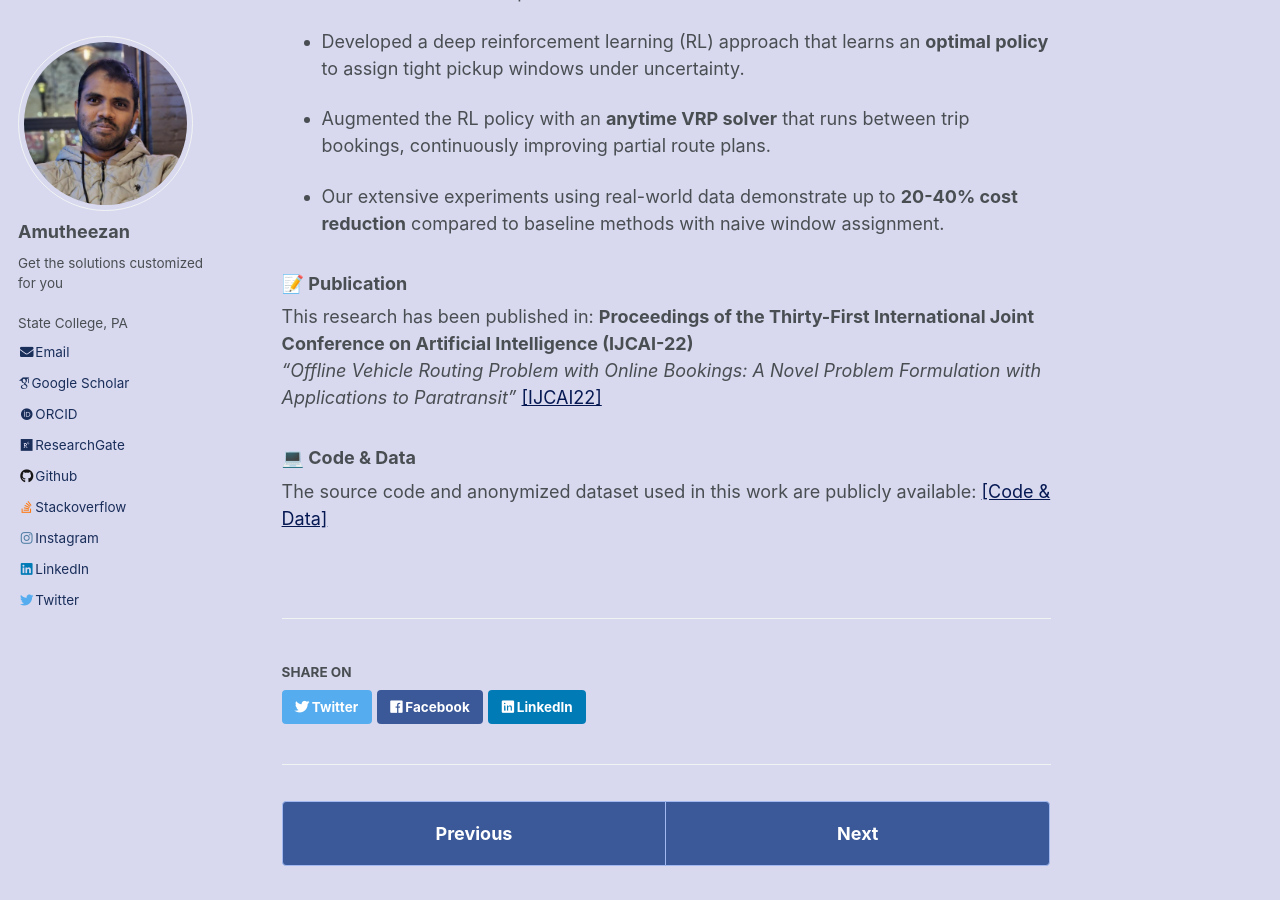
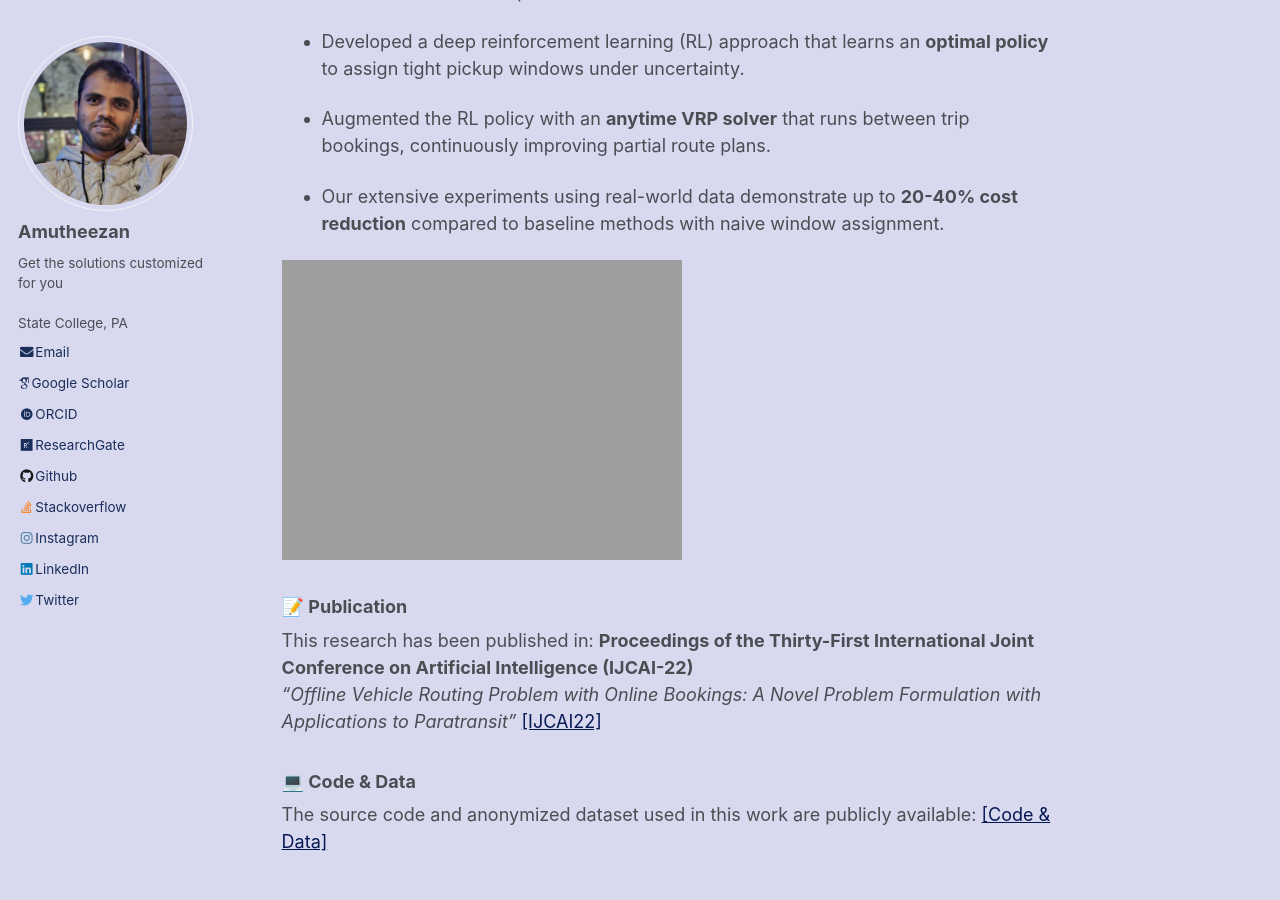
Before and after one commit to Amutheezan/amutheezan.github.io, a Jekyll site: the page built from _projects/2022-07-29-paratransit.md, in a window 1280 px wide and 900 px high, scrolled down 498 px. Built offline with Jekyll 4.4.1, drawn with Linux system fonts in a browser that asks for light colours; some web fonts are replaced.

Commit message:
Update 2022-07-29-paratransit.md

```diff
--- a/_projects/2022-07-29-paratransit.md
+++ b/_projects/2022-07-29-paratransit.md
@@ -18,6 +18,8 @@ date: 2022-07-29
 
 * Our extensive experiments using real-world data demonstrate up to **20-40% cost reduction** compared to baseline methods with naive window assignment.
 
+![image](https://amutheezan.com/images/IJCAISolutionApproach.png)
+
 ### 📝 Publication
 
 This research has been published in: **Proceedings of the Thirty-First International Joint Conference on Artificial Intelligence (IJCAI-22)**
```
